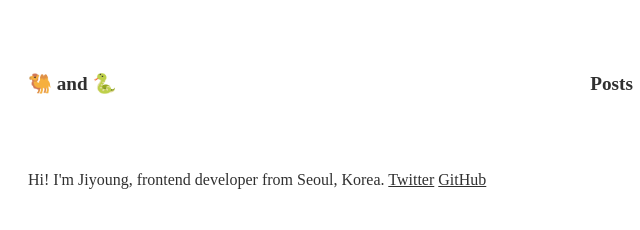
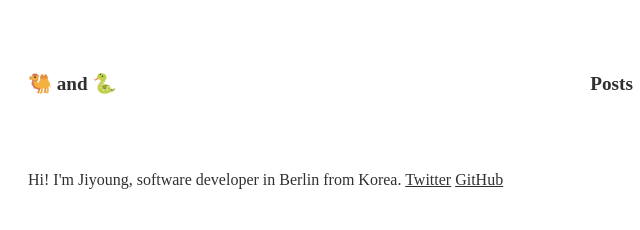
Before and after one commit to jyhwng/jyhwng.github.io, a Gatsby site: page /about in a window 1280 px wide. Shown: the top 230 px of the page, 252-892 px from the left. Built offline with nearby package versions, Linux system fonts and the light colour scheme; Gatsby itself is replaced by a stand-in of ours; a web font is replaced by a local one.

Commit message:
Update about.js

```diff
--- a/src/pages/about.js
+++ b/src/pages/about.js
@@ -24,7 +24,7 @@ const About = () => (
     <Wrapper>
       <Section>
         <p>
-          Hi! I'm Jiyoung, frontend developer from Seoul, Korea.{" "}
+          Hi! I'm Jiyoung, software developer in Berlin from Korea.{" "}
           <a href="https://twitter.com/@jyhwng" target="_blank" rel="noopener noreferrer">
             Twitter
           </a>{" "}
```
